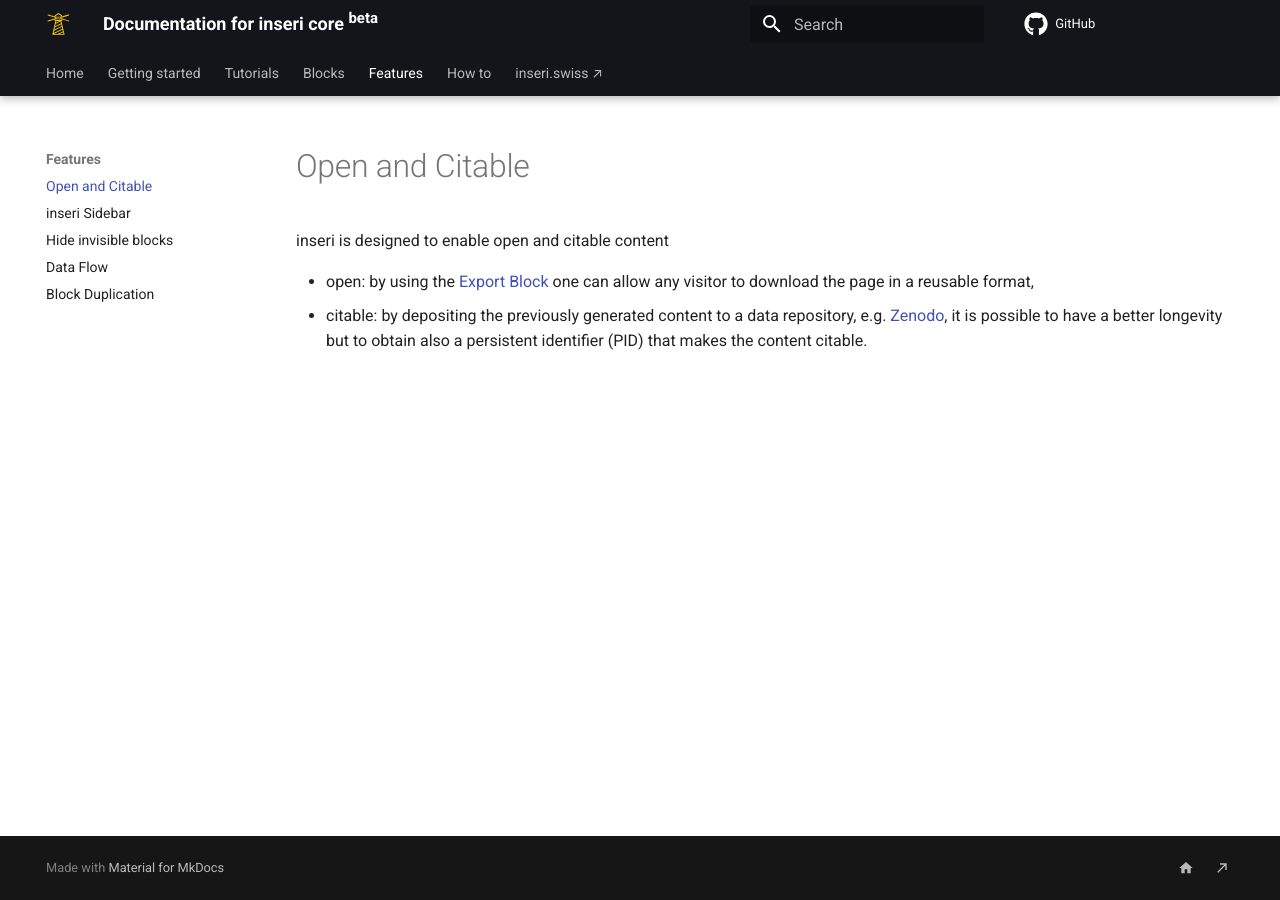
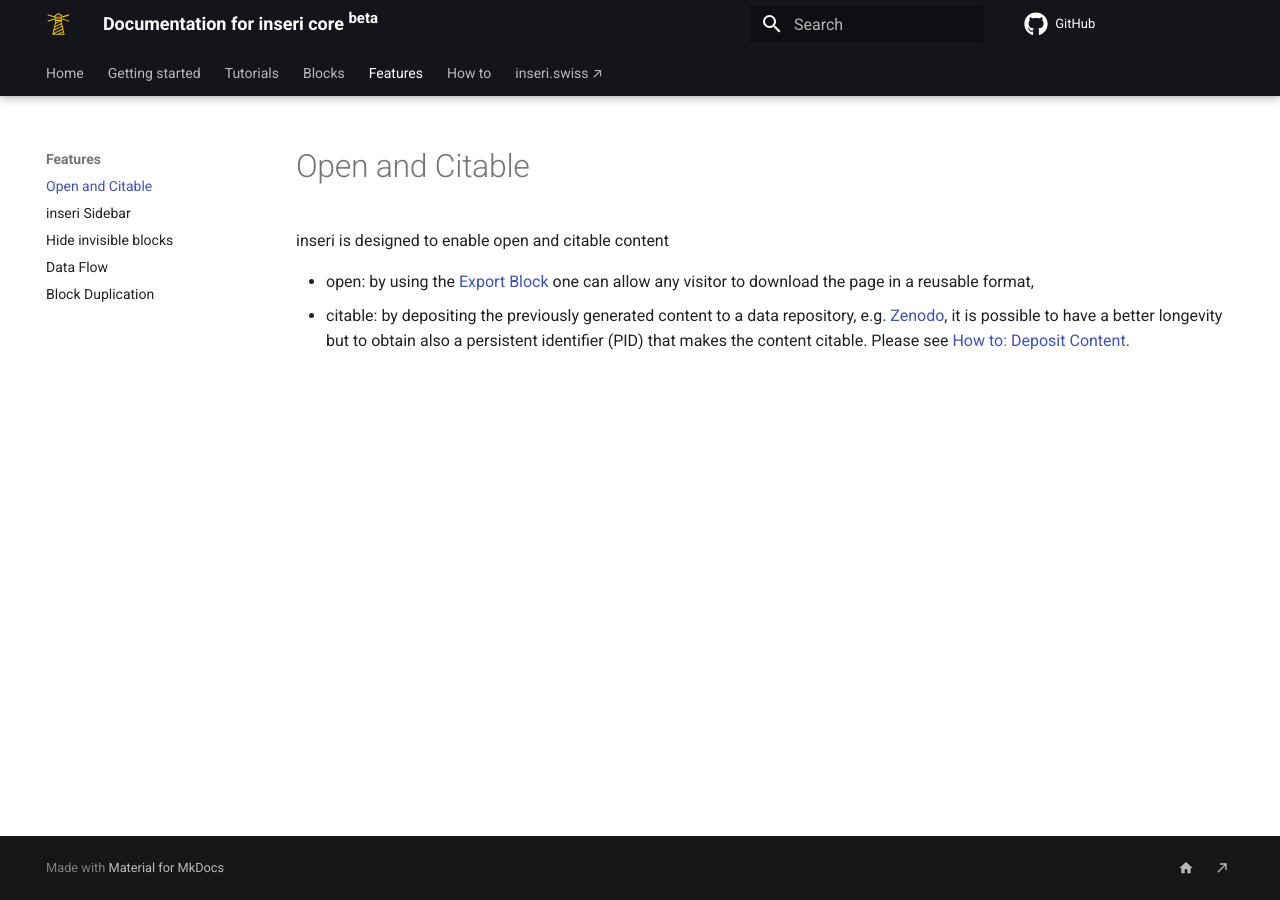
Before and after one commit to inseri-swiss/inseri-core-wp, an MkDocs documentation site: the page built from docs/features/open_citable.md, in a window 1280 px wide. Built offline with MkDocs 1.6.1 and Material for MkDocs 9.7.7, drawn with Linux system fonts in a browser that asks for light colours; comment, search, counter and statistics services are not loaded.

Commit message:
docs: add how to deposit content

```diff
--- a/docs/features/open_citable.md
+++ b/docs/features/open_citable.md
@@ -3,4 +3,4 @@
 inseri is designed to enable open and citable content
 
 - open: by using the [Export Block](../blocks/export.md) one can allow any visitor to download the page in a reusable format,
-- citable: by depositing the previously generated content to a data repository, e.g. [Zenodo](https://zenodo.org/){:target="\_blank"}, it is possible to have a better longevity but to obtain also a persistent identifier (PID) that makes the content citable.
+- citable: by depositing the previously generated content to a data repository, e.g. [Zenodo](https://zenodo.org/){:target="\_blank"}, it is possible to have a better longevity but to obtain also a persistent identifier (PID) that makes the content citable. Please see [How to: Deposit Content](../how-to/deposit_content.md).
--- a/mkdocs.yml
+++ b/mkdocs.yml
@@ -38,6 +38,7 @@ nav:
       - 'how-to/visualizations.md'
       - 'how-to/work_with_files.md'
       - 'how-to/python_packages.md'
+      - 'how-to/deposit_content.md'
   - 'inseri.swiss ↗': https://inseri.swiss/
 
 theme:
```
Also changed, not shown: docs/how-to/deposit_content.md (added, +9 -0 lines).
